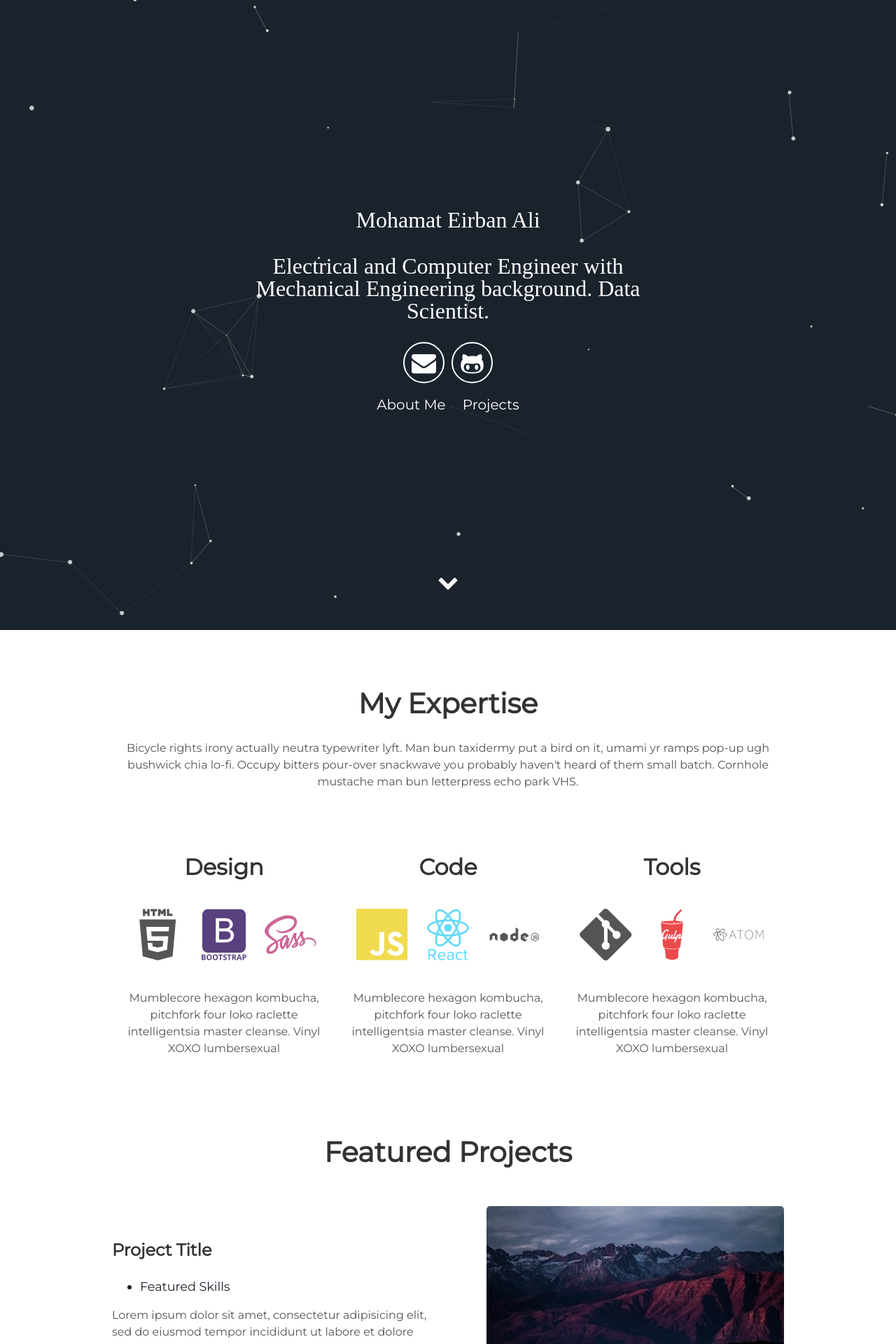
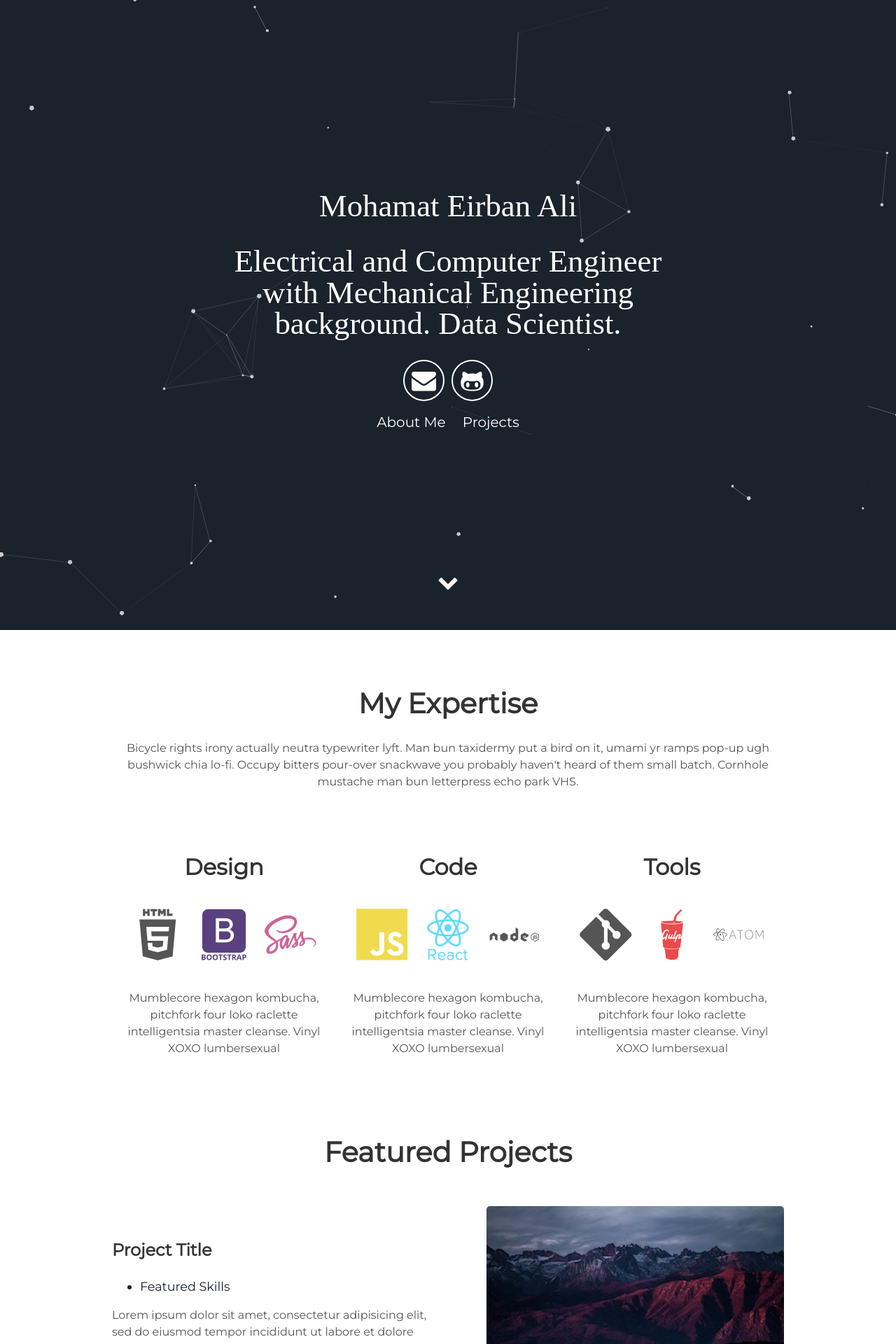
Before and after one commit to danielm201s/danielm201s.github.io, a Jekyll site: the page built from index.html, in a window 1280 px wide. Shown: the top 1920 px of the page at 70% size. Built offline with Jekyll 4.4.1, drawn with Linux system fonts in a browser that asks for light colours.

Commit message:
Update header.html

```diff
--- a/_includes/header.html
+++ b/_includes/header.html
@@ -1,8 +1,8 @@
 <div id="particles-js">
   <div class="header">
 
-        <span style="font-family: ltc-bodoni-175, serif; font-style: normal; font-weight: 400; font-size:2.5vw;" class="site-title">{{site.username}}</span><br>
-        <span style="font-family: ltc-bodoni-175, serif; font-style: normal; font-weight: 400; font-size:2.5vw;" class="site-description">{{site.user_title}}</span><br>
+        <span style="font-family: ltc-bodoni-175, serif; font-style: normal; font-weight: 400; font-size:3.5vw;" class="site-title">{{site.username}}</span><br>
+        <span style="font-family: ltc-bodoni-175, serif; font-style: normal; font-weight: 400; font-size:3.5vw;" class="site-description">{{site.user_title}}</span><br>
 
       <div class="header-icons">
         <a aria-label="Send email" href="mailto:irfan93@ou.edu"><i class="icon fa fa-envelope"></i></a><br>
```
